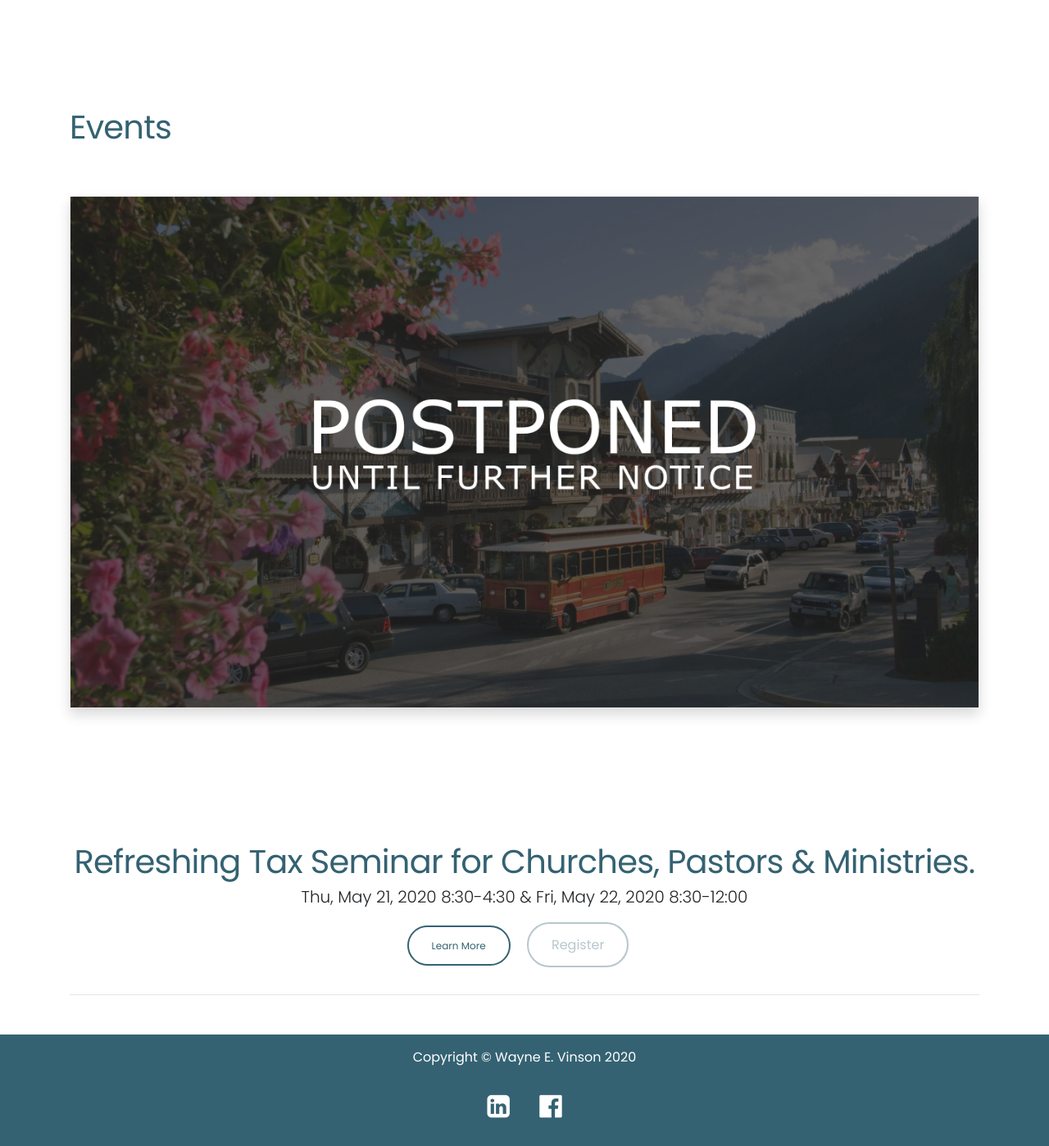
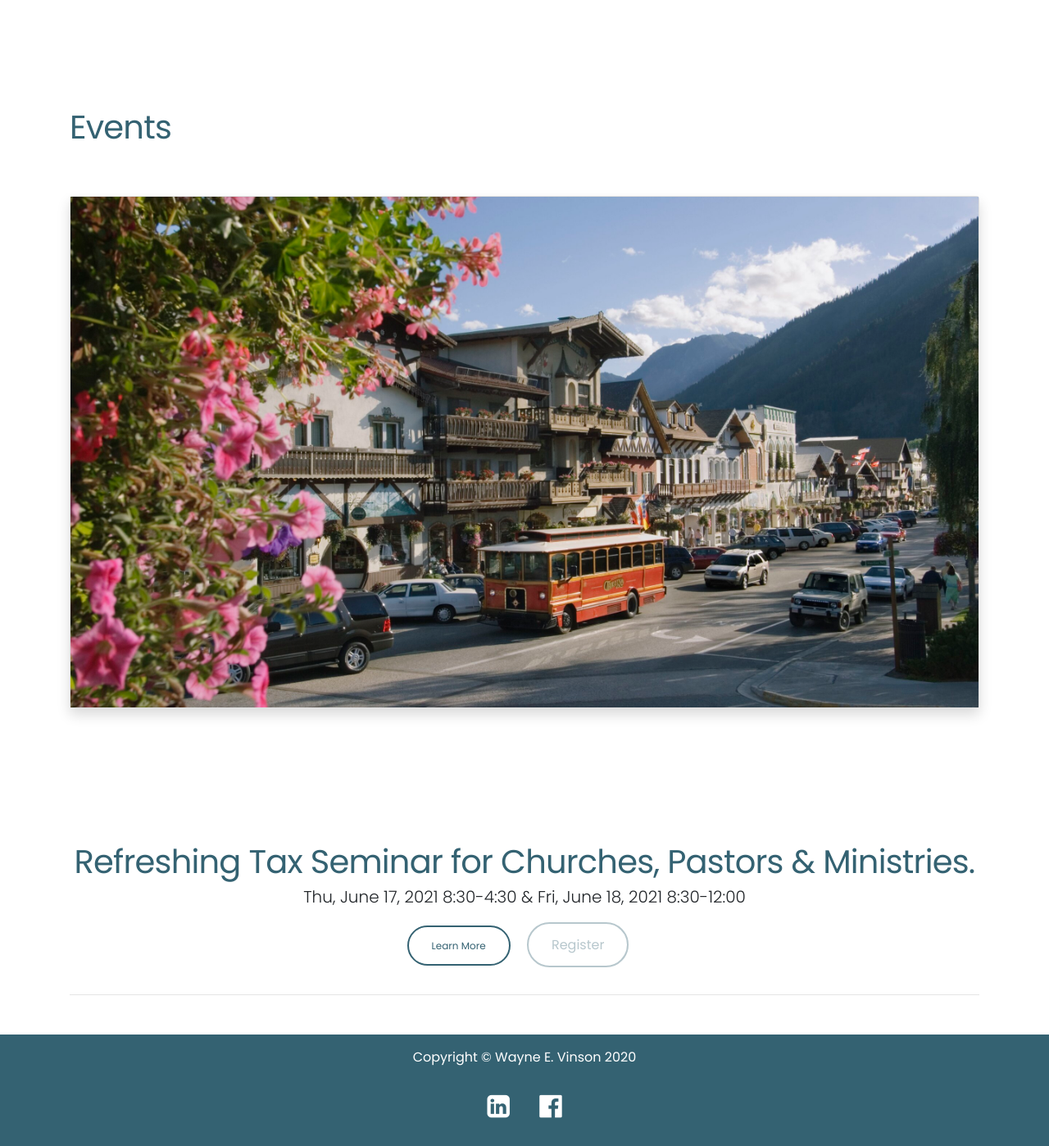
Before and after one commit to marnold22/vingroupcpa, a PHP site: page /events.php in a window 1280 px wide. Shown: the part 841-2239 px from the top of the page at 82% size. Run offline with PHP 8.4, Linux system fonts and the light colour scheme.

Commit message:
Updated Events Page
Added the updated dates for Seminar event in June 2021. Also removed the postponed image and returned the normal image. *** Registration is still dissabled until new system is built***

```diff
--- a/events.php
+++ b/events.php
@@ -62,14 +62,14 @@
       <div class="col-md-5">
         <div class="event-padding">
           <div class="card shadow">
-            <img class="img-fluid" src="assets/events/event-1-postponed.png" alt="">
+            <img class="img-fluid" src="assets/events/event-1.jpg" alt="">
           </div>
         </div>
       </div>
       <div class="col-md-7">
         <h2 class="featurette-heading">Refreshing Tax Seminar for Churches, Pastors & Ministries. <span class="text-muted"></span></h2>
-        <p class="lead">Thu, May 21, 2020 8:30-4:30</p>
-        <p class="lead">Fri, May 22, 2020 8:30-12:00</p>
+        <p class="lead">Thu, June 17, 2021 8:30-4:30</p>
+        <p class="lead">Fri, June 18, 2021 8:30-12:00</p>
         <div class="row">
           <div class="col event-btn">
             <a class="btn-services" data-toggle="collapse" href="#collapseEvent-1" role="button" aria-expanded="false" aria-controls="collapseEvent-1">Learn More</a>
@@ -144,13 +144,13 @@
       <div class="col-12">
         <div class="event-padding">
           <div class="card shadow">
-            <img class="img-fluid" src="assets/events/event-1-postponed.png" alt="">
+            <img class="img-fluid" src="assets/events/event-1.jpg" alt="">
           </div>
         </div>
       </div>
       <div class="col-12">
         <h2 class="featurette-heading text-center">Refreshing Tax Seminar for Churches, Pastors & Ministries. <span class="text-muted"></span></h2>
-        <p class="lead text-center">Thu, May 21, 2020 8:30-4:30 & Fri, May 22, 2020 8:30-12:00</p>
+        <p class="lead text-center">Thu, June 17, 2021 8:30-4:30 & Fri, June 18, 2021 8:30-12:00</p>
         <div class="row">
           <div class="col text-center event-btn">
             <a class="btn-services" data-toggle="collapse" href="#collapseEvent-1" role="button" aria-expanded="false" aria-controls="collapseEvent-1">Learn More</a>
@@ -225,14 +225,14 @@
       <div class="col-md-5">
         <div class="event-padding">
           <div class="card shadow">
-            <img class="img-fluid" src="assets/events/event-1-postponed.png" alt="">
+            <img class="img-fluid" src="assets/events/event-1.jpg" alt="">
           </div>
         </div>
       </div>
       <div class="col-md-7">
         <h2 class="featurette-heading text-center">Refreshing Tax Seminar for Churches, Pastors & Ministries. <span class="text-muted"></span></h2>
-        <p class="lead text-center">Thu, May 21, 2020 8:30-4:30</p>
-        <p class="lead text-center">Fri, May 22, 2020 8:30-12:00</p>
+        <p class="lead text-center">Thu, June 17, 2021 8:30-4:30</p>
+        <p class="lead text-center">Fri, June 18, 2021 8:30-12:00</p>
         <div class="row">
           <div class="col event-btn text-center">
             <a class="btn-services" data-toggle="collapse" href="#collapseEvent-1" role="button" aria-expanded="false" aria-controls="collapseEvent-1">Learn More</a>
```
